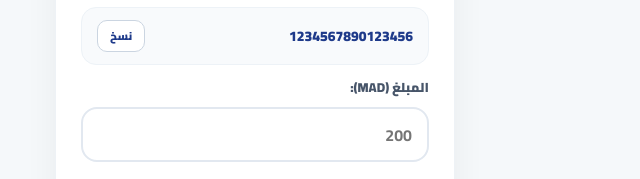
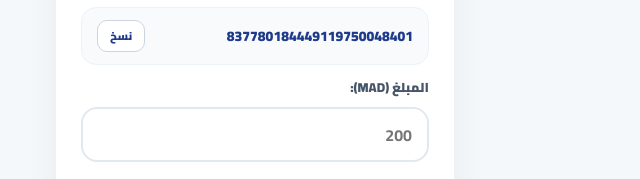
Before and after one commit to sparibet/id.SPARIBET, a plain HTML site: page w/cih.html in a window 1280 px wide. Shown: the part 341-520 px from the top of the page, 385-1025 px from the left. Drawn offline with Linux system fonts and the light colour scheme.

Commit message:
Update cih.html
Signed-off-by: sparibet <ayoubdshop@gmail.com>

```diff
--- a/w/cih.html
+++ b/w/cih.html
@@ -88,7 +88,7 @@
       <div class="bank-brand-main"><img src="https://i.ibb.co/LDz7z8Rn/cih.png" alt="CIH Logo"></div>
       <div class="notice">المرجو إرسال المبلغ أولاً للحساب أسفله، ثم رفع صورة التوصيل لتأكيد الشحن.</div>
       <div class="info-box"><span>YASSINE PAY</span><button class="btn-copy" onclick="copy('YASSINE PAY')">نسخ</button></div>
-      <div class="info-box"><span>1234567890123456</span><button class="btn-copy" onclick="copy('1234567890123456')">نسخ</button></div>
+      <div class="info-box"><span>837780184449119750048401</span><button class="btn-copy" onclick="copy('837780184449119750048401')">نسخ</button></div>
 
       <div class="field">
         <label>المبلغ (MAD):</label>
```
